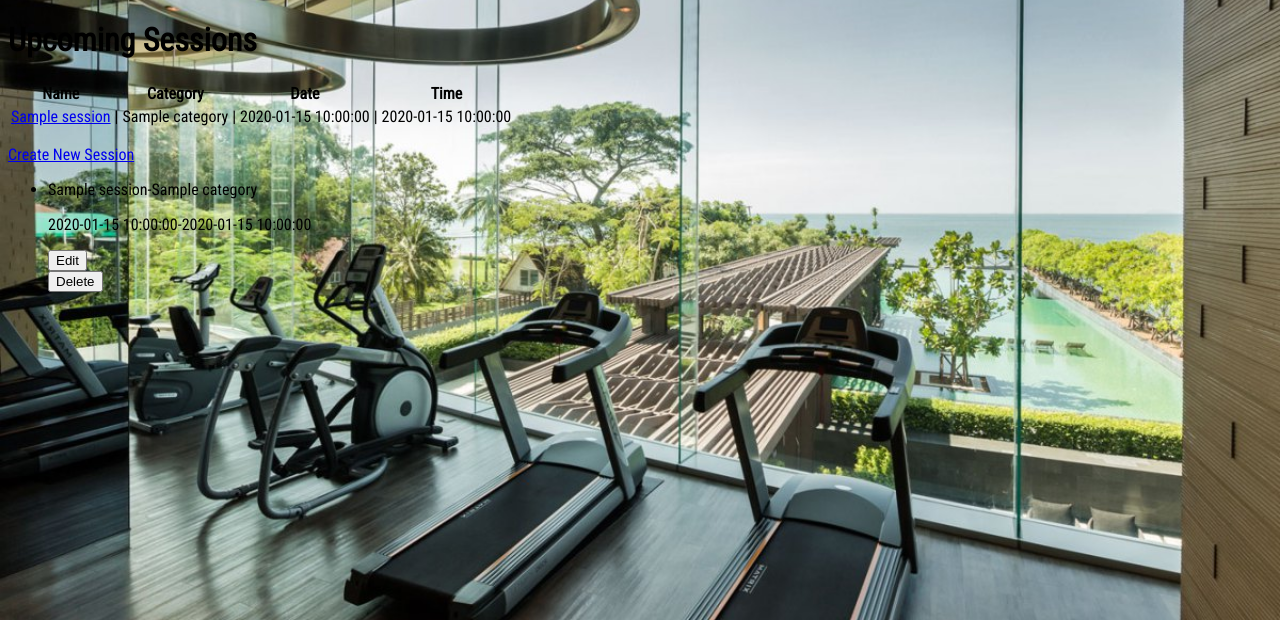
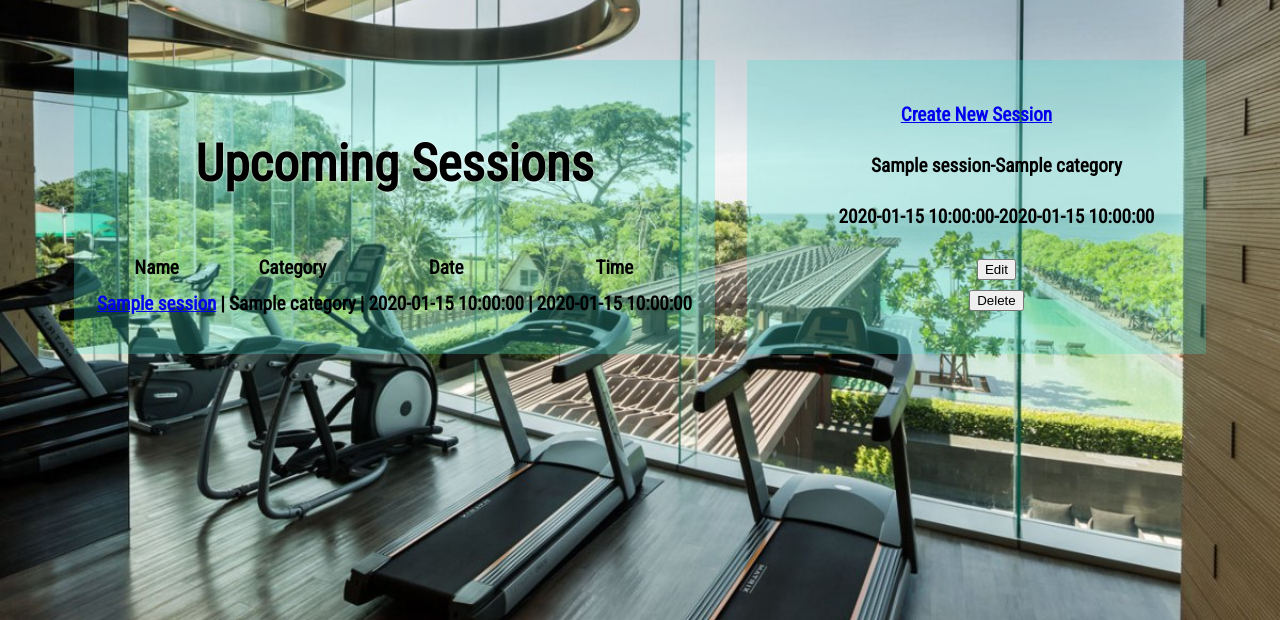
Before and after one commit to nls20/Gym_App_Project, a Flask app: page /sessions in a window 1280 px wide. Shown: the part 180-800 px from the top of the page. Run offline with Flask 2, Linux system fonts and the light colour scheme; a database or web service that is not in the repository returns one stand-in record (values such as "Sample title"); some libraries are stand-ins or nearby versions.

Commit message:
Flexbox added to Sessions section

```diff
--- /dev/null
+++ b/static/css/sessions.css
@@ -0,0 +1,47 @@
+.create-session-container {
+    max-width: 1300px;
+    margin: 40px auto 0 auto;
+    line-height: 1.65;
+    padding: 20px 50px;
+    display: flex;
+    flex-wrap: wrap;
+    flex-basis:40%;
+    justify-content:space-around;
+
+}
+
+.create-session-1 {
+    padding: 20px;
+    box-sizing: border-box;
+    margin-bottom: 20px;
+    background-color:rgba(64, 224, 208, 0.26);
+    font-size: 1.5vw;
+    font-weight: 600;
+    color: black;
+    text-align: center;
+    flex-grow: 0;
+}
+
+.create-session-2 {
+    padding: 20px;
+    box-sizing: border-box;
+    margin-bottom: 20px;
+    background-color: rgba(64, 224, 208, 0.26);
+    font-size: 1.5vw;
+    font-weight: 600;
+    color: black;
+    text-align: center;
+    flex-grow: 0.5;
+}
+
+.create-session-container h1 {
+    color: black;
+    font-size: 4.0vw;
+    font-weight: 700;
+    text-align: center;
+    text-shadow: 0 0 3px white;
+}
+
+.create-session-2 li {
+    list-style-type: none;
+ }
--- a/templates/base.html
+++ b/templates/base.html
@@ -11,6 +11,7 @@
     <link rel="stylesheet" href="{{ url_for('static', filename='css/header.css') }}">
     <link rel="stylesheet" href="{{ url_for('static', filename='css/home.css') }}">
     <link rel="stylesheet" href="{{ url_for('static', filename='css/bookings.css') }}">
+    <link rel="stylesheet" href="{{ url_for('static', filename='css/sessions.css') }}">
 </head>
 <body>
     <main>
--- a/templates/sessions/index.html
+++ b/templates/sessions/index.html
@@ -1,8 +1,9 @@
 {% extends 'base.html' %}
 
 {% block content %}
+<div class="create-session-container">
+<section class="create-session-1">
 <h1>Upcoming Sessions</h1>
-
 <table>
     <tr>
         <th>Name</th>
@@ -25,11 +26,15 @@
     </tr>
     {% endfor %}
 </table>
+</section>
+<section class="create-session-2">
 <table>
     <p>
         <a href="/sessions/new">Create New Session</a>
         <!-- <a href="/sessions/upcoming">See upcoming sessions</a> -->
     </p>
+</div>
+
 
     <ul>
         {% for session in sessions %}
@@ -48,4 +53,6 @@
         {% endfor %}
     </ul>
 </table>
+</section>
+</div>
 {% endblock %}
```
